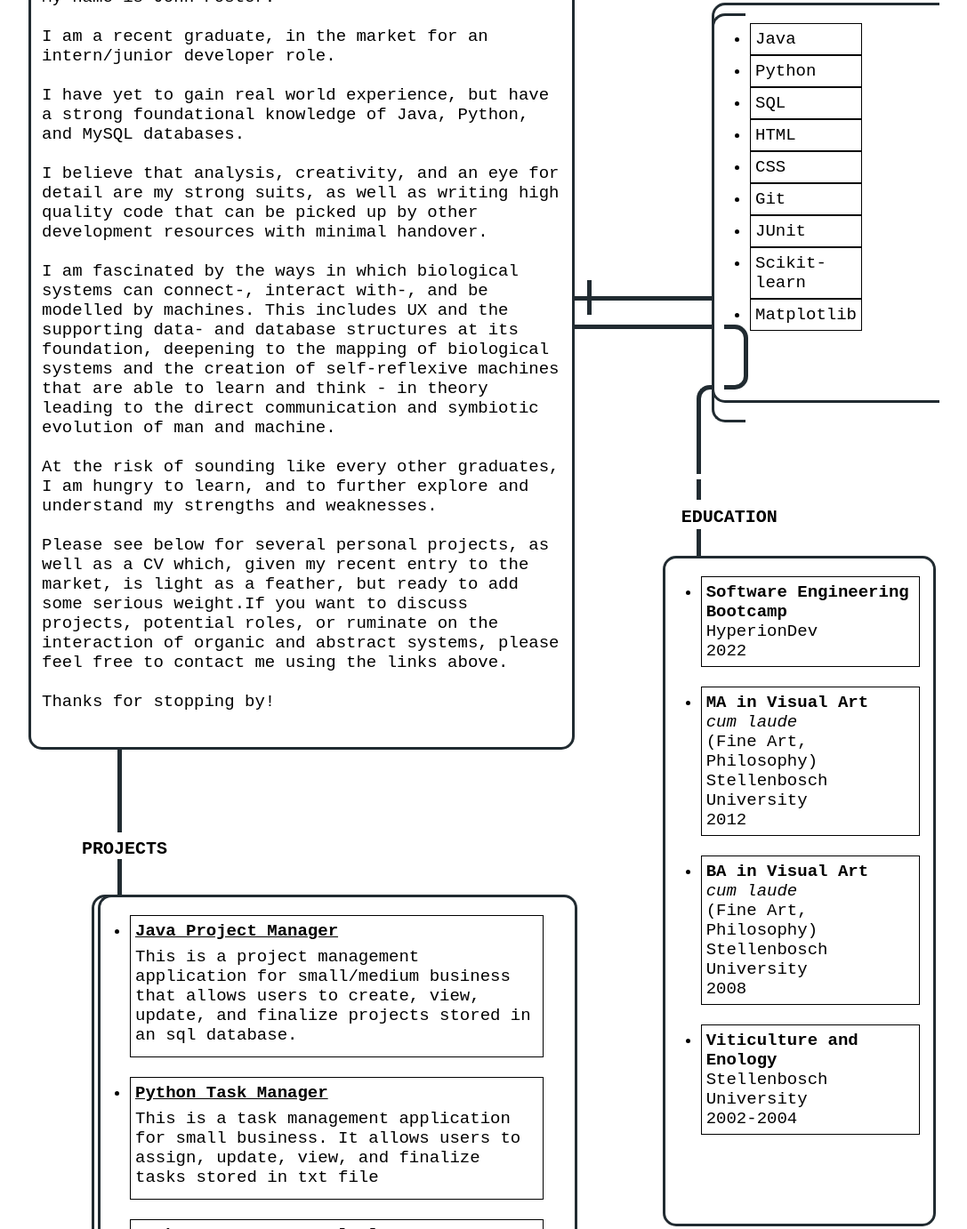
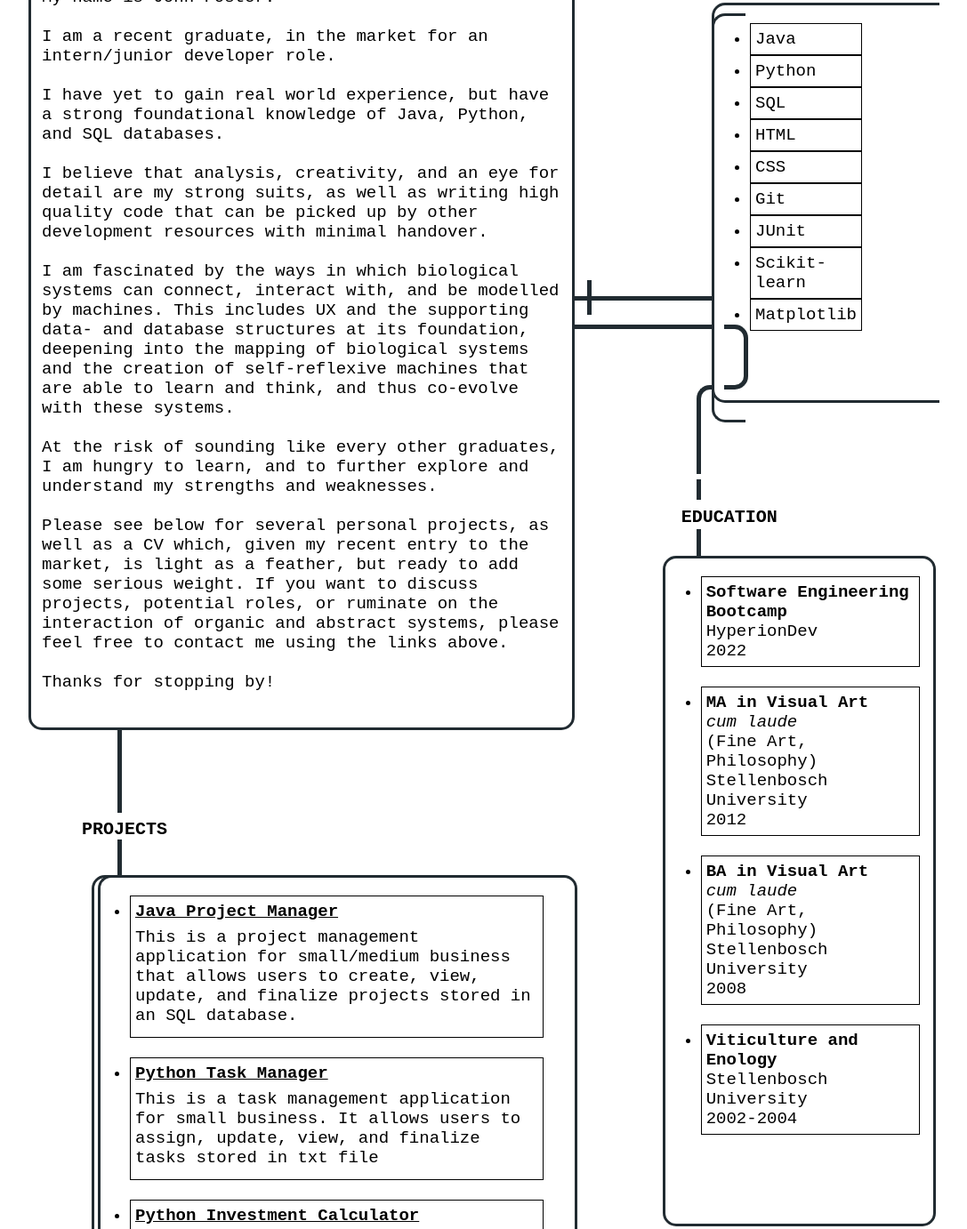
Before and after one commit to J-E-Foster/J-E-Foster-Resume, a plain HTML site: page index.html in a window 1280 px wide. Shown: the part 364-1746 px from the top of the page at 89% size, without its empty margins (96-1183 px from the left). Drawn offline with Linux system fonts and the light colour scheme.

Commit message:
Update index.html

```diff
--- a/index.html
+++ b/index.html
@@ -87,16 +87,15 @@ The code has been formatted according to W3Schools' HTML Style Guide (2021***).
       <p id="body-section1">
       My name is John Foster.<br><br>
       I am a recent graduate, in the market for an intern/junior developer role.<br><br>
-      I have yet to gain real world experience, but have a strong foundational knowledge of Java, Python, and MySQL databases.<br><br>
+      I have yet to gain real world experience, but have a strong foundational knowledge of Java, Python, and SQL databases.<br><br>
       I believe that analysis, creativity, and an eye for detail are my strong suits, as well as writing high quality code that can
       be picked up by other development resources with minimal handover.<br><br>
-      I am fascinated by the ways in which biological systems can connect-, interact with-, and be modelled by machines.
-      This includes UX and the supporting data- and database structures at its foundation, deepening to the mapping of biological systems
-      and the creation of self-reflexive machines that are able to learn and think - in theory leading to the direct communication and
-      symbiotic evolution of man and machine.<br><br>
+      I am fascinated by the ways in which biological systems can connect, interact with, and be modelled by machines.
+      This includes UX and the supporting data- and database structures at its foundation, deepening into the mapping of biological systems
+      and the creation of self-reflexive machines that are able to learn and think, and thus co-evolve with these systems.<br><br>
       At the risk of sounding like every other graduates, I am hungry to learn, and to further explore and understand my strengths and weaknesses.<br><br>
       Please see below for several personal projects, as well as a CV which, given my recent entry to the market, is light as a feather,
-      but ready to add some serious weight.If you want to discuss projects, potential roles, or ruminate on the interaction of organic
+      but ready to add some serious weight. If you want to discuss projects, potential roles, or ruminate on the interaction of organic
       and abstract systems, please feel free to contact me using the links above.<br><br>
       Thanks for stopping by!</p>
       <p id="vertical-line4-section1"></p>
@@ -145,7 +144,7 @@ The code has been formatted according to W3Schools' HTML Style Guide (2021***).
       <li>
         <a href="https://github.com/J-E-Foster/Java-Project-Manager" target="_blank"><b>Java Project Manager</b></a><br>
         <p id="list-paragraph-section2">This is a project management application for small/medium business that allows users
-        to create, view, update, and finalize projects stored in an sql database.</p>
+        to create, view, update, and finalize projects stored in an SQL database.</p>
       </li><br>
       <li>
         <a href="https://github.com/J-E-Foster/Python-Task-Manager" target="_blank"><b>Python Task Manager</b></a><br>
```
